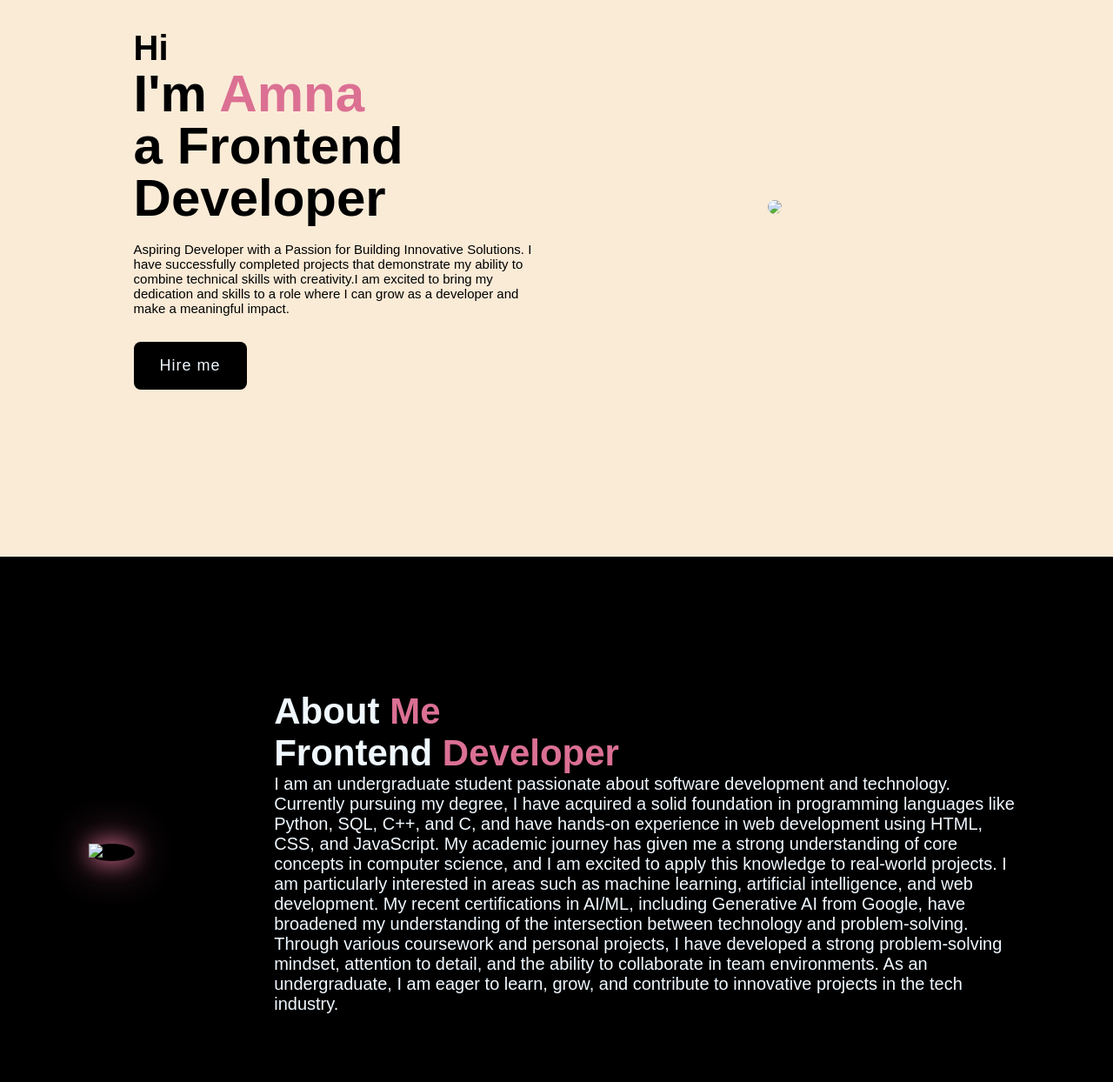
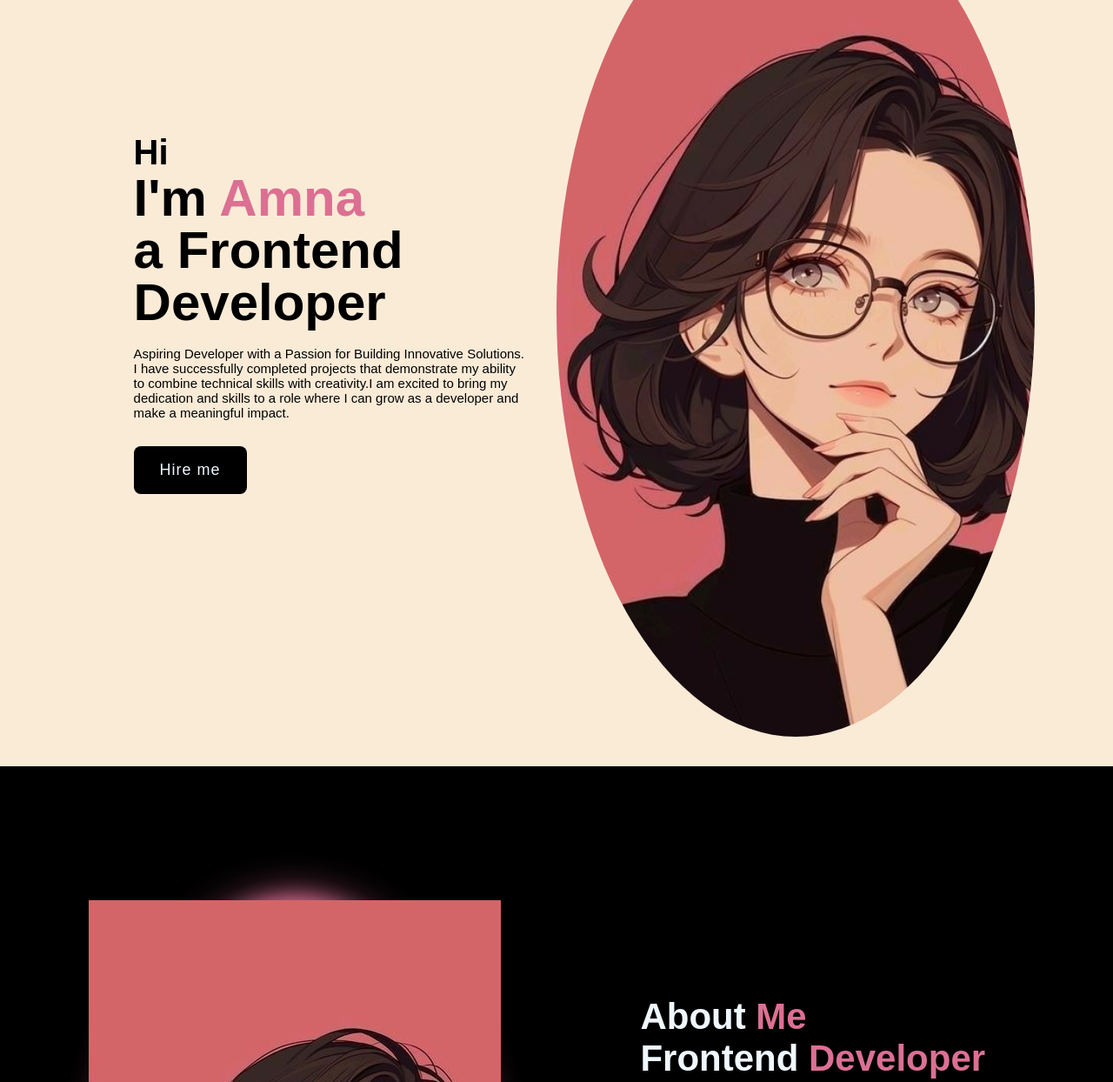
Before and after one commit to itsamnaa/PORFOLIO, a plain HTML site: page index.html in a window 1280 px wide. Shown: the part 160-1404 px from the top of the page at 87% size. Drawn offline with nearby package versions, Linux system fonts and the light colour scheme.

Commit message:
Update index.html

```diff
--- a/index.html
+++ b/index.html
@@ -40,14 +40,14 @@
       </div>
       <div class="img-box">
         <img
-          src="images/profile.jpg"
+          src="profile.jpg"
         />
       </div>
     </section>
     <section class="about">
       <div class="about-img">
         <img
-          src="images/profile.jpg"
+          src="profile.jpg"
         />
       </div>
       <div class="about-content">
```
